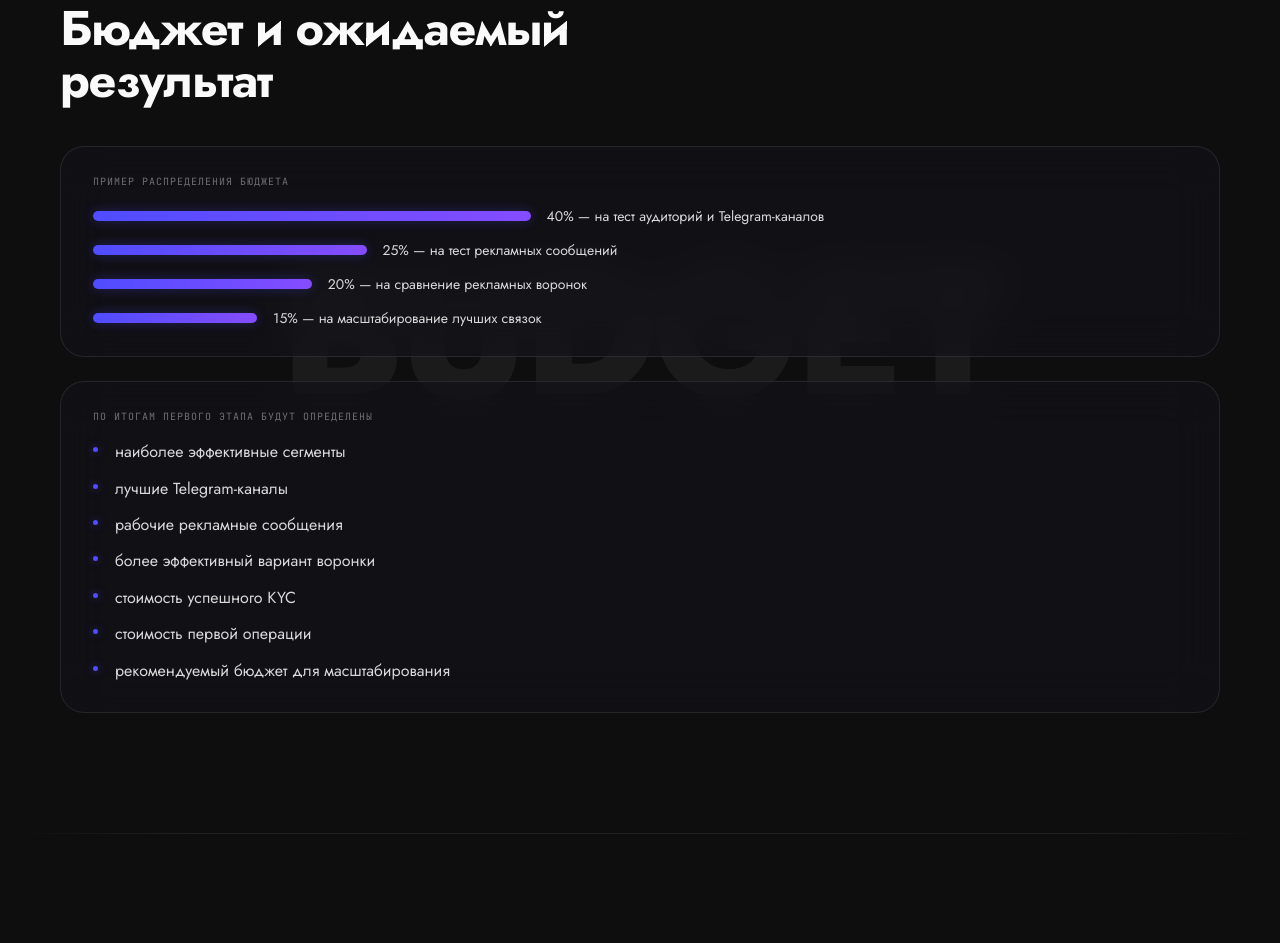
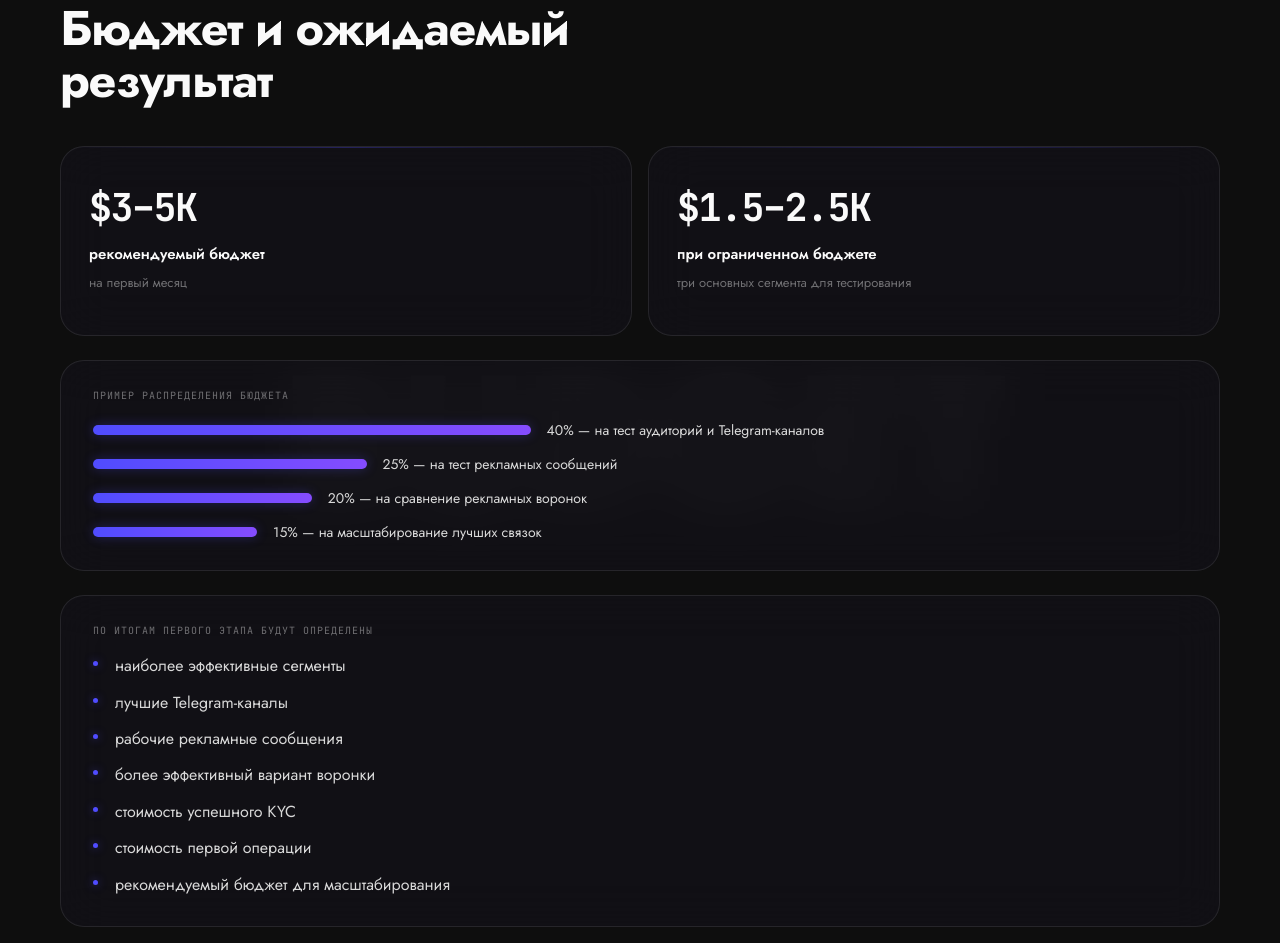
Before and after one commit to sofiialives/kramin-target, a plain HTML site: page index.html in a window 1280 px wide. Shown: the part 7587-8530 px from the top of the page. Drawn offline with Linux system fonts and the light colour scheme.

Commit message:
fixesss pricess

```diff
--- a/index.html
+++ b/index.html
@@ -461,6 +461,19 @@
           <h2 class="h2" style="margin-top:24px;max-width:680px">Бюджет и ожидаемый результат</h2>
         </div>
 
+        <div class="grid-2" style="gap:16px;margin-bottom:24px;align-items:start">
+          <div class="stat-card glass reveal" data-delay="0">
+            <div class="stat-card__num">$3–5K</div>
+            <div class="stat-card__label">рекомендуемый бюджет</div>
+            <div class="stat-card__sub">на первый месяц</div>
+          </div>
+          <div class="stat-card glass reveal" data-delay="60">
+            <div class="stat-card__num">$1.5–2.5K</div>
+            <div class="stat-card__label">при ограниченном бюджете</div>
+            <div class="stat-card__sub">три основных сегмента для тестирования</div>
+          </div>
+        </div>
+
         <div class="glass reveal" data-delay="100" style="padding:28px 32px;margin-bottom:24px">
           <div class="mono-caption" style="margin-bottom:18px">Пример распределения бюджета</div>
           <div class="budget-split">
```
